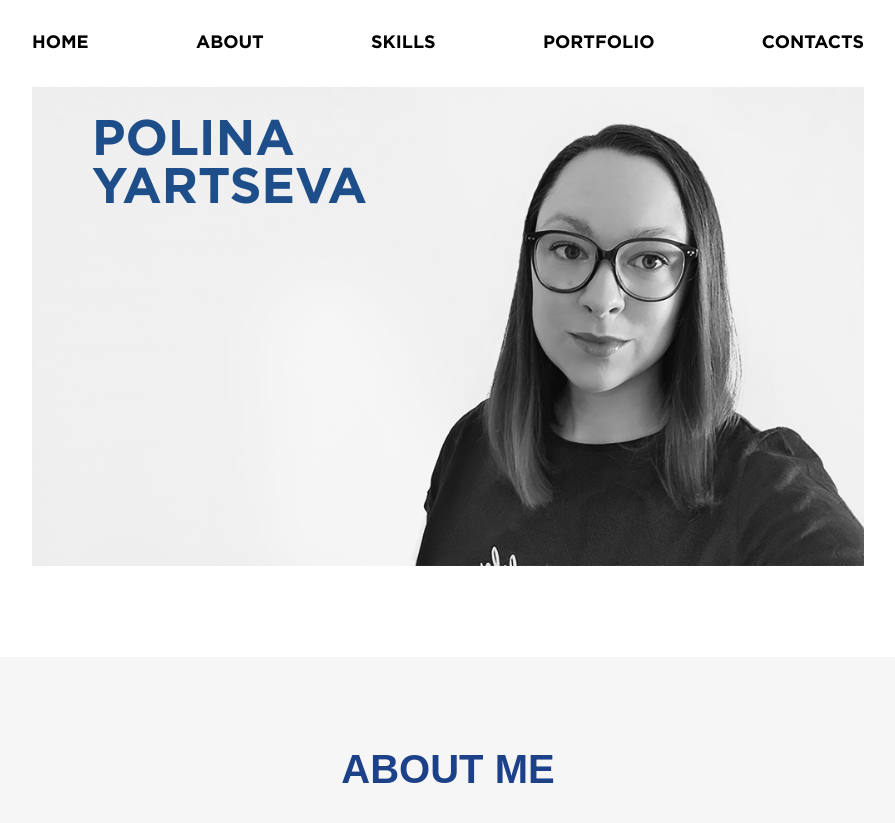
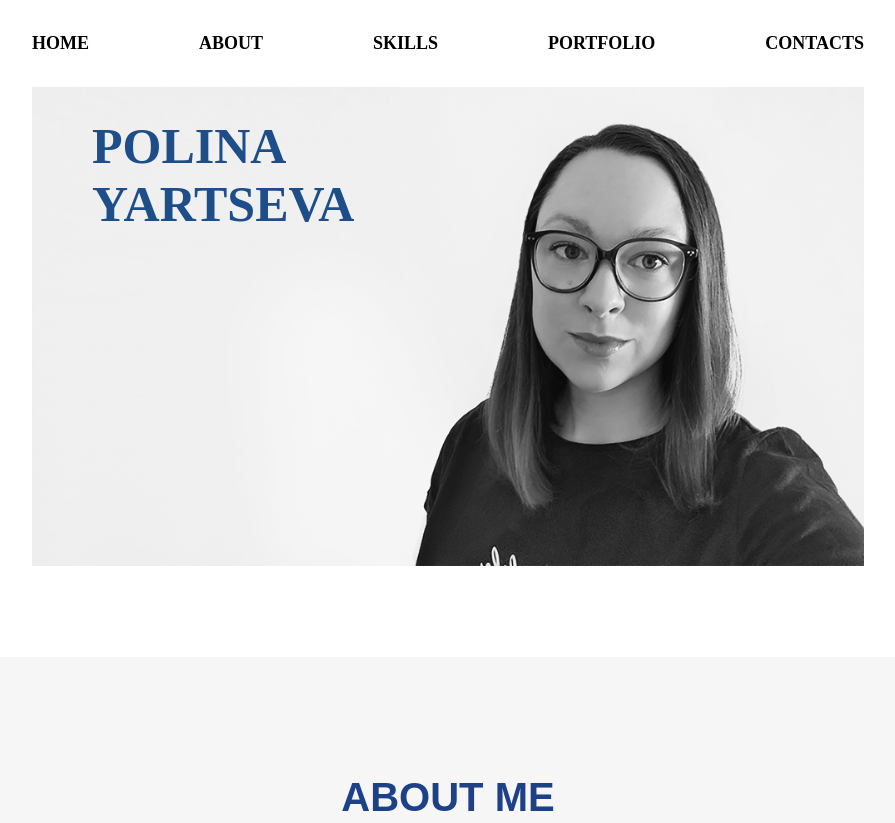
Before and after one commit to WebHeroSchool/polinayartseva_portfolio, a plain HTML site: page index.html in a window 1280 px wide. Shown: the top 823 px of the page, without its empty margins (192-1087 px from the left). Drawn offline with Linux system fonts and the light colour scheme.

Commit message:
3rd commit3rd commit3rd commit

```diff
--- a/fonts/fonts.css
+++ /dev/null
@@ -1,15 +0,0 @@
-@font-face {
-  font-family: "GothamPro";
-  src:
-          url("/fonts/GothamPro.woff") format("woff"),
-          url("/fonts/GothamPro.woff2") format("woff2");
-  font-weight: normal;
-}
-
-@font-face {
-  font-family: "GothamPro";
-  src:
-          url("/fonts/GothamPro-Bold.woff") format("woff"),
-          url("/fonts/GothamPro-Bold.woff2") format("woff2");
-  font-weight: bold;
-}
--- a/index.html
+++ b/index.html
@@ -5,7 +5,6 @@
 	<meta name="viewport" content="initial-scale=1.0, width=device-width">
 	<title>Portfolio | Polina Yartseva | Web designer & Frontend developer</title>
 	<link rel="stylesheet" href="./style.css">
-	<link rel="stylesheet" href="./fonts/fonts.css">
 	<link rel="stylesheet" href="./media.css">
 </head>
 <body>
--- a/script.js
+++ b/script.js
@@ -3,23 +3,29 @@ window.onscroll = function() {
 };
 
 const nav = document.getElementById("nav");
-const menuLink = document.getElementsByClassName("menu__link");
+const menuLink = document.querySelectorAll(".menu__link");
 
 const sticky = nav.offsetTop;
 
 function checkMarginToTop() {
     if (window.pageYOffset > sticky) {
         nav.classList.add("sticky");
-        //menuLink.classList.add("menu__link-white");
+        menuLink.forEach((el) => {
+            el.classList.add("menu__link-white");
+        })
     } else {
         nav.classList.remove("sticky");
-        //menuLink.classList.remove("menu__link-white");
+        menuLink.forEach((el) => {
+            el.classList.remove("menu__link-white");
+        })
     }
 }
 
-const header = document.getElementById("header");
+//const header = document.getElementById("header");
 
-window.load = function(){
+let screenWidth;
+
+window.onLoad = function(){
     // Теперь мы знаем актуальную ширину экрана
     let screenWidth = parseInt(window.getComputedStyle(document.screen, null)
         .getPropertyValue('width'), 10);
@@ -35,9 +41,9 @@ window.load = function(){
 };
 
 function menuSwitch() {
-    if (screenWidth <= 480) {
-        header.classList.toggle("burger__menu");
+    if (screenWidth <= 768) {
+        nav.classList.toggle("burger__menu");
     } else {
-        header.classList.toggle("header__menu");
+        nav.classList.toggle("header__menu");
     }
 }
--- a/style.css
+++ b/style.css
@@ -2,7 +2,7 @@
   padding: 0;
   margin: 0;
   box-sizing: border-box;
-  font-family: 'GothamPro', 'Gilroy', serif;
+  font-family: 'Gilroy', 'Montserrat', serif;
 }
 
 .header {
@@ -41,6 +41,8 @@
   top: 0;
   z-index: 1;
   transition: background ease 1s;
+  padding-left: 17.5%;
+  padding-right: 17.5%;
 }
 
 .menu__link-white {
```
Also changed, not shown: fonts/GothamPro-Bold.woff (deleted), fonts/GothamPro-Bold.woff2 (deleted), fonts/GothamPro.woff (deleted), fonts/GothamPro.woff2 (deleted).
